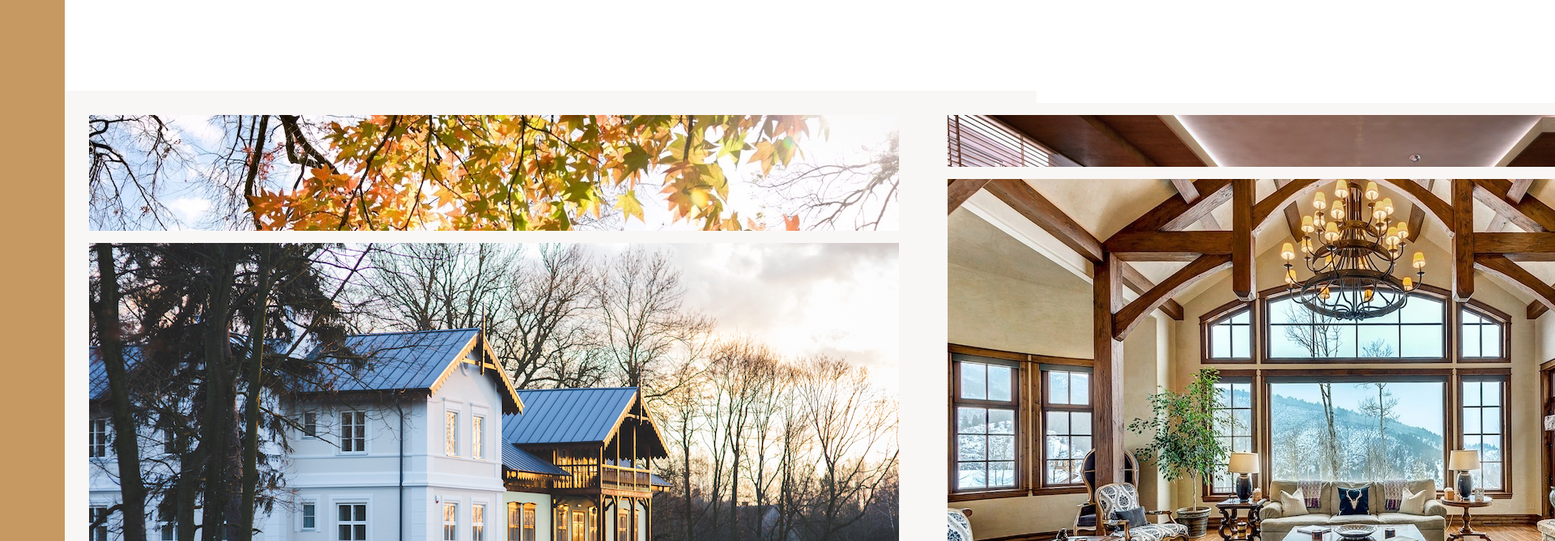
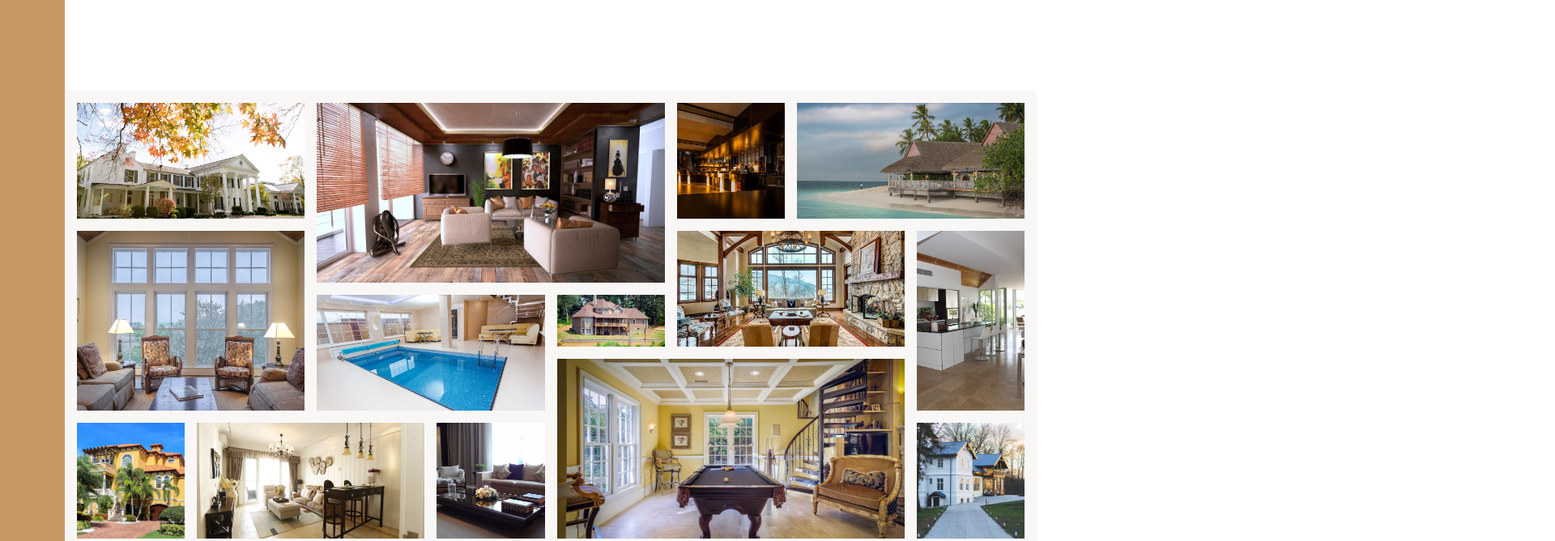
Before and after one commit to Naval63/Nexter, a website: page src/index.html in a window 1280 px wide. Shown: the part 2980-3648 px from the top of the page at 81% size, 1920 px wide, since content can reach past the window. Drawn offline with nearby package versions, Linux system fonts and the light colour scheme; files that its build step writes are made by us from their sources.

Commit message:
add grid structure to scss

```diff
--- a/src/index.html
+++ b/src/index.html
@@ -292,50 +292,48 @@
         </section>
 
         <section class="gallery">
-
             <figure class="gallery__item gallery__item--1">
-                <img src="img/gal-1.jpeg" alt="foto-1" class="gallery">
+                <img src="img/gal-1.jpeg" alt="Gallery image 1" class="gallery__img">
             </figure>
             <figure class="gallery__item gallery__item--2">
-                <img src="img/gal-2.jpeg" alt="foto-2" class="gallery">
+                <img src="img/gal-2.jpeg" alt="Gallery image 2" class="gallery__img">
             </figure>
             <figure class="gallery__item gallery__item--3">
-                <img src="img/gal-3.jpeg" alt="foto-3" class="gallery">
+                <img src="img/gal-3.jpeg" alt="Gallery image 3" class="gallery__img">
             </figure>
             <figure class="gallery__item gallery__item--4">
-                <img src="img/gal-4.jpeg" alt="foto-4" class="gallery">
+                <img src="img/gal-4.jpeg" alt="Gallery image 4" class="gallery__img">
             </figure>
             <figure class="gallery__item gallery__item--5">
-                <img src="img/gal-5.jpeg" alt="foto-5" class="gallery">
+                <img src="img/gal-5.jpeg" alt="Gallery image 5" class="gallery__img">
             </figure>
             <figure class="gallery__item gallery__item--6">
-                <img src="img/gal-6.jpeg" alt="foto-6" class="gallery">
+                <img src="img/gal-6.jpeg" alt="Gallery image 6" class="gallery__img">
             </figure>
             <figure class="gallery__item gallery__item--7">
-                <img src="img/gal-7.jpeg" alt="foto-7" class="gallery">
+                <img src="img/gal-7.jpeg" alt="Gallery image 7" class="gallery__img">
             </figure>
             <figure class="gallery__item gallery__item--8">
-                <img src="img/gal-8.jpeg" alt="foto-8" class="gallery">
+                <img src="img/gal-8.jpeg" alt="Gallery image 8" class="gallery__img">
             </figure>
             <figure class="gallery__item gallery__item--9">
-                <img src="img/gal-9.jpeg" alt="foto-9" class="gallery">
+                <img src="img/gal-9.jpeg" alt="Gallery image 9" class="gallery__img">
             </figure>
             <figure class="gallery__item gallery__item--10">
-                <img src="img/gal-10.jpeg" alt="foto-10" class="gallery">
+                <img src="img/gal-10.jpeg" alt="Gallery image 10" class="gallery__img">
             </figure>
             <figure class="gallery__item gallery__item--11">
-                <img src="img/gal-11.jpeg" alt="foto-11" class="gallery">
+                <img src="img/gal-11.jpeg" alt="Gallery image 11" class="gallery__img">
             </figure>
             <figure class="gallery__item gallery__item--12">
-                <img src="img/gal-12.jpeg" alt="foto-12" class="gallery">
+                <img src="img/gal-12.jpeg" alt="Gallery image 12" class="gallery__img">
             </figure>
             <figure class="gallery__item gallery__item--13">
-                <img src="img/gal-13.jpeg" alt="foto-13" class="gallery">
+                <img src="img/gal-13.jpeg" alt="Gallery image 13" class="gallery__img">
             </figure>
             <figure class="gallery__item gallery__item--14">
-                <img src="img/gal-14.jpeg" alt="foto-14" class="gallery">
+                <img src="img/gal-14.jpeg" alt="Gallery image 14" class="gallery__img">
             </figure>
-
         </section>
 
         <footer class="footer">
--- a/src/scss/_gallery.scss
+++ b/src/scss/_gallery.scss
@@ -13,9 +13,72 @@
         &--1 {
             grid-row: 1 / span 2;
             grid-column: 1 / span 2;
-
         }
 
+        &--2 {
+            grid-row: 1 / span 3;
+            grid-column: 3 / span 3;
+        }
+
+        &--3 {
+            grid-row: 1 / span 2;
+            grid-column: 6 / 7;
+        }
+
+        &--4 {
+            grid-row: 1 / span 2;
+            grid-column: 7 / -1;
+        }
+
+        &--5 {
+            grid-row: 3 / span 3;
+            grid-column: 1 / span 2;
+        }
+
+        &--6 {
+            grid-row: 4 / span 2;
+            grid-column: 3 / span 2;
+        }
+
+        &--7 {
+            grid-row: 4 / span 1;
+            grid-column: 5 / span 1;
+        }
+
+        &--8 {
+            grid-row: 3 / span 2;
+            grid-column: 6 / span 2;
+        }
+
+        &--9 {
+            grid-row: 3 / span 3;
+            grid-column: 8 / -1;
+        }
+
+        &--10 {
+            grid-row: 6 / span 2;
+            grid-column: 1 / span 1;
+        }
+
+        &--11 {
+            grid-row: 6 / span 2;
+            grid-column: 2 / span 2;
+        }
+
+        &--12 {
+            grid-row: 6 / span 2;
+            grid-column: 4 / span 1;
+        }
+
+        &--13 {
+            grid-row: 5 / span 3;
+            grid-column: 5 / span 3;
+        }
+
+        &--14 {
+            grid-row: 6 / span 2;
+            grid-column: 8 / -1;
+        }
     }
 
     &__img {
```
